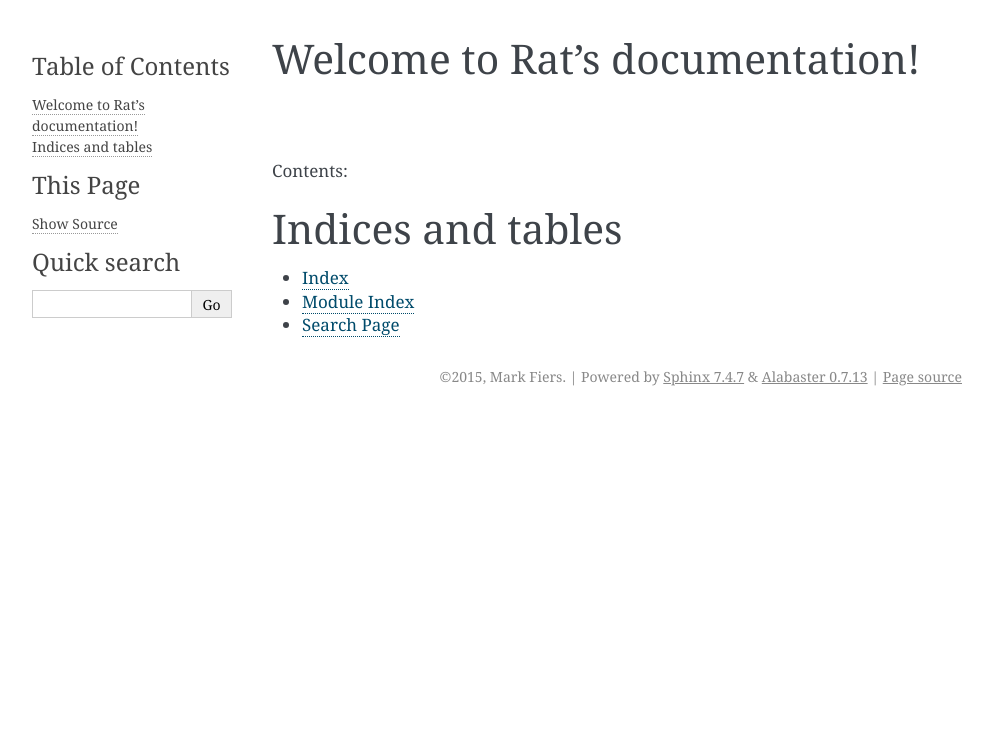
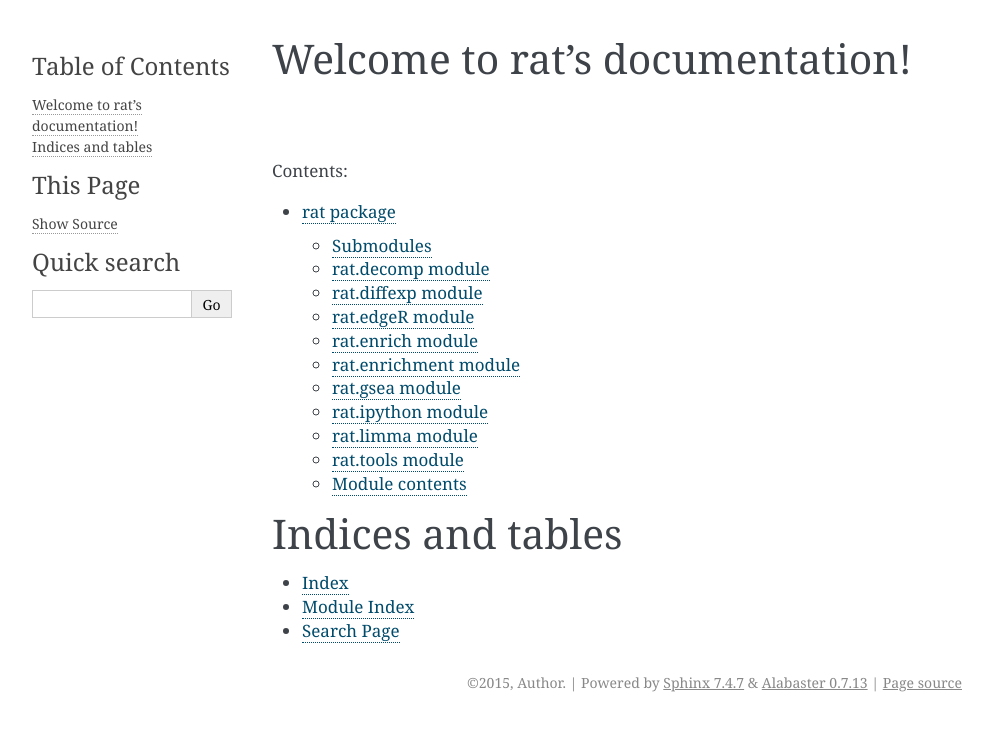
Before and after one commit to mfiers/rat, a Sphinx documentation site: the page built from docs/index.rst, in a window 1280 px wide. Shown: the top 731 px of the page, without its empty margins (148-1140 px from the left). Built offline with Sphinx 7.4.7, drawn with Linux system fonts in a browser that asks for light colours.

Commit message:
working on docs

```diff
--- a/docs/conf.py
+++ b/docs/conf.py
@@ -1,8 +1,8 @@
 #!/usr/bin/env python3
 # -*- coding: utf-8 -*-
 #
-# Rat documentation build configuration file, created by
-# sphinx-quickstart on Thu Oct  8 12:03:32 2015.
+# rat documentation build configuration file, created by
+# sphinx-quickstart on Thu Oct  8 13:40:06 2015.
 #
 # This file is execfile()d with the current directory set to its
 # containing dir.
@@ -32,6 +32,7 @@
 # ones.
 extensions = [
     'sphinx.ext.autodoc',
+    'sphinx.ext.todo',
     'sphinx.ext.viewcode',
 ]
 
@@ -50,25 +51,25 @@
 master_doc = 'index'
 
 # General information about the project.
-project = 'Rat'
-copyright = '2015, Mark Fiers'
-author = 'Mark Fiers'
+project = 'rat'
+copyright = '2015, Author'
+author = 'Author'
 
 # The version info for the project you're documenting, acts as replacement for
 # |version| and |release|, also used in various other places throughout the
 # built documents.
 #
 # The short X.Y version.
-version = '0'
+version = ''
 # The full version, including alpha/beta/rc tags.
-release = '0.1'
+release = ''
 
 # The language for content autogenerated by Sphinx. Refer to documentation
 # for a list of supported languages.
 #
 # This is also used if you do content translation via gettext catalogs.
 # Usually you set "language" from the command line for these cases.
-language = None
+language = 'en'
 
 # There are two options for replacing |today|: either, you set today to some
 # non-false value, then it is used:
@@ -105,7 +106,7 @@
 #keep_warnings = False
 
 # If true, `todo` and `todoList` produce output, else they produce nothing.
-todo_include_todos = False
+todo_include_todos = True
 
 
 # -- Options for HTML output ----------------------------------------------
@@ -204,7 +205,7 @@
 #html_search_scorer = 'scorer.js'
 
 # Output file base name for HTML help builder.
-htmlhelp_basename = 'Ratdoc'
+htmlhelp_basename = 'ratdoc'
 
 # -- Options for LaTeX output ---------------------------------------------
 
@@ -226,8 +227,8 @@
 # (source start file, target name, title,
 #  author, documentclass [howto, manual, or own class]).
 latex_documents = [
-  (master_doc, 'Rat.tex', 'Rat Documentation',
-   'Mark Fiers', 'manual'),
+  (master_doc, 'rat.tex', 'rat Documentation',
+   'Author', 'manual'),
 ]
 
 # The name of an image file (relative to this directory) to place at the top of
@@ -256,7 +257,7 @@
 # One entry per manual page. List of tuples
 # (source start file, name, description, authors, manual section).
 man_pages = [
-    (master_doc, 'rat', 'Rat Documentation',
+    (master_doc, 'rat', 'rat Documentation',
      [author], 1)
 ]
 
@@ -270,8 +271,8 @@
 # (source start file, target name, title, author,
 #  dir menu entry, description, category)
 texinfo_documents = [
-  (master_doc, 'Rat', 'Rat Documentation',
-   author, 'Rat', 'One line description of project.',
+  (master_doc, 'rat', 'rat Documentation',
+   author, 'rat', 'One line description of project.',
    'Miscellaneous'),
 ]
 
@@ -286,3 +287,73 @@
 
 # If true, do not generate a @detailmenu in the "Top" node's menu.
 #texinfo_no_detailmenu = False
+
+
+# -- Options for Epub output ----------------------------------------------
+
+# Bibliographic Dublin Core info.
+epub_title = project
+epub_author = author
+epub_publisher = author
+epub_copyright = copyright
+
+# The basename for the epub file. It defaults to the project name.
+#epub_basename = project
+
+# The HTML theme for the epub output. Since the default themes are not optimized
+# for small screen space, using the same theme for HTML and epub output is
+# usually not wise. This defaults to 'epub', a theme designed to save visual
+# space.
+#epub_theme = 'epub'
+
+# The language of the text. It defaults to the language option
+# or 'en' if the language is not set.
+#epub_language = ''
+
+# The scheme of the identifier. Typical schemes are ISBN or URL.
+#epub_scheme = ''
+
+# The unique identifier of the text. This can be a ISBN number
+# or the project homepage.
+#epub_identifier = ''
+
+# A unique identification for the text.
+#epub_uid = ''
+
+# A tuple containing the cover image and cover page html template filenames.
+#epub_cover = ()
+
+# A sequence of (type, uri, title) tuples for the guide element of content.opf.
+#epub_guide = ()
+
+# HTML files that should be inserted before the pages created by sphinx.
+# The format is a list of tuples containing the path and title.
+#epub_pre_files = []
+
+# HTML files shat should be inserted after the pages created by sphinx.
+# The format is a list of tuples containing the path and title.
+#epub_post_files = []
+
+# A list of files that should not be packed into the epub file.
+epub_exclude_files = ['search.html']
+
+# The depth of the table of contents in toc.ncx.
+#epub_tocdepth = 3
+
+# Allow duplicate toc entries.
+#epub_tocdup = True
+
+# Choose between 'default' and 'includehidden'.
+#epub_tocscope = 'default'
+
+# Fix unsupported image types using the Pillow.
+#epub_fix_images = False
+
+# Scale large images.
+#epub_max_image_width = 0
+
+# How to display URL addresses: 'footnote', 'no', or 'inline'.
+#epub_show_urls = 'inline'
+
+# If false, no index is generated.
+#epub_use_index = True
--- a/docs/index.rst
+++ b/docs/index.rst
@@ -1,16 +1,17 @@
-.. Rat documentation master file, created by
-   sphinx-quickstart on Thu Oct  8 12:03:32 2015.
+.. rat documentation master file, created by
+   sphinx-quickstart on Thu Oct  8 13:40:06 2015.
    You can adapt this file completely to your liking, but it should at least
    contain the root `toctree` directive.
 
-Welcome to Rat's documentation!
+Welcome to rat's documentation!
 ===============================
 
 Contents:
 
 .. toctree::
-   :maxdepth: 2
+   :maxdepth: 4
 
+   rat
 
 
 Indices and tables
```
Also changed, not shown: 1 other file.
